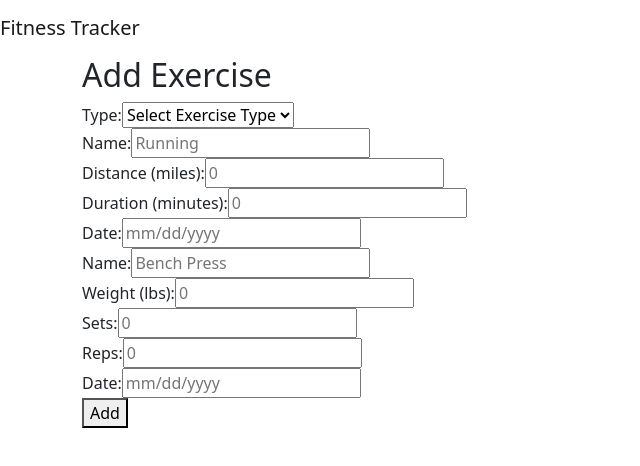
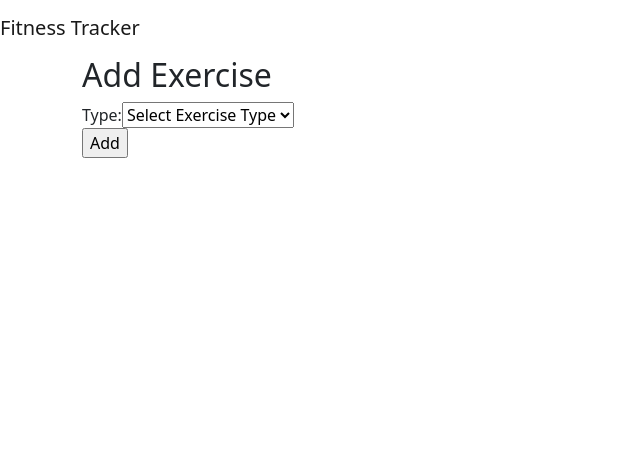
Before and after one commit to joce1ynn/fitness-tracker-MERN, a React (Create React App) app in the folder client/: page /exercise in a window 1280 px wide. Shown: the top 466 px of the page, without its empty margins (0-640 px from the left). Built offline with nearby package versions, Linux system fonts and the light colour scheme.

Commit message:
add cardio and resistance form

```diff
--- a/client/package.json
+++ b/client/package.json
@@ -11,6 +11,7 @@
     "jwt-decode": "^3.1.2",
     "react": "^18.2.0",
     "react-bootstrap": "^2.6.0",
+    "react-datepicker": "^4.8.0",
     "react-dom": "^18.2.0",
     "react-router-dom": "^6.5.0",
     "react-scripts": "5.0.1",
--- /dev/null
+++ b/client/src/components/Cardio.js
@@ -0,0 +1,27 @@
+import React, { useState } from 'react'
+import DatePicker from "react-datepicker";
+import "react-datepicker/dist/react-datepicker.css";
+
+export default function Cardio() {
+    const [startDate, setStartDate] = useState(new Date())
+    return (
+        <div className='cardio-form'>
+            <div className="cardio-name">
+                <label >Name:</label>
+                <input type="text" name="cardio-name" id="cardio-name" placeholder="Running" />
+            </div>
+            <div className="distance">
+                <label >Distance (miles):</label>
+                <input type="number" name="distance" id="distance" placeholder="0" />
+            </div>
+            <div className="duration">
+                <label >Duration (minutes):</label>
+                <input type="number" name="duration" id="duration" placeholder="0" />
+            </div>
+            <div className="date">
+                <label >Date:</label>
+                <DatePicker selected={startDate} onChange={(date) => setStartDate(date)} />
+            </div>
+        </div>
+    )
+}
--- /dev/null
+++ b/client/src/components/Resistance.js
@@ -0,0 +1,31 @@
+import React, { useState } from 'react'
+import DatePicker from "react-datepicker";
+import "react-datepicker/dist/react-datepicker.css";
+
+export default function Resistance() {
+    const [startDate, setStartDate] = useState(new Date())
+    return (
+        <div className='resistance-form'>
+            <div className="res-name">
+                <label>Name:</label>
+                <input type="text" name="res-name" id="res-name" placeholder="Bench Press" />
+            </div>
+            <div className="weight">
+                <label>Weight (lbs):</label>
+                <input type="number" name="weight" id="weight" placeholder="0" />
+            </div>
+            <div className="sets">
+                <label>Sets:</label>
+                <input type="number" name="sets" id="sets" placeholder="0" />
+            </div>
+            <div className="reps">
+                <label>Reps:</label>
+                <input type="number" name="reps" id="reps" placeholder="0" />
+            </div>
+            <div className="date">
+                <label>Date:</label>
+                <DatePicker selected={startDate} onChange={(date) => setStartDate(date)} />
+            </div>
+        </div>
+    )
+}
--- a/client/src/pages/Exercise.js
+++ b/client/src/pages/Exercise.js
@@ -1,61 +1,42 @@
 import React from 'react'
+import Cardio from '../components/Cardio';
+import Resistance from '../components/Resistance';
 
-export default function Exercise() {
+export default class Exercise extends React.Component {
+  constructor(props) {
+    super(props);
+    this.state = { value: 'default' };
+    this.handleChange = this.handleChange.bind(this);
+    this.handleSubmit = this.handleSubmit.bind(this);
+  }
+
+  handleChange = (event) => {
+    this.setState({ value: event.target.value });
+  }
+
+  handleSubmit(event) {
+    event.preventDefault();
+  }
+
+  render() {
     return (
       <div>
         <h2>Add Exercise</h2>
-      <form>
+        <form onSubmit={this.handleSubmit}>
           <div className='type'>
             <label>Type:</label>
-          <select>
-            <option>Select Exercise Type</option>
-            <option>Cardio</option>
-            <option>Resistance</option>
-          </select></div>
-        <div className='cardio-form'>
-          <div className="cardio-name">
-            <label for="cardio-name">Name:</label>
-            <input type="text" name="cardio-name" id="cardio-name" placeholder="Running" />
+            <select value={this.state.value} onChange={this.handleChange}>
+              <option disabled value="default">Select Exercise Type</option>
+              <option value="cardio" >Cardio</option>
+              <option value="resistance" >Resistance</option>
+            </select>
           </div>
-          <div className="distance">
-            <label for="distance">Distance (miles):</label>
-            <input type="number" name="distance" id="distance" placeholder="0" />
-          </div>
-          <div className="duration">
-            <label for="duration">Duration (minutes):</label>
-            <input type="number" name="duration" id="duration" placeholder="0" />
-          </div>
-          <div className="date">
-            <label for="date">Date:</label>
-            <input type="text" name="date" id="date" placeholder="mm/dd/yyyy" />
-          </div>
-        </div>
-        <div className='resistance-form'>
-          <div className="res-name">
-            <label for="name">Name:</label>
-            <input type="text" name="res-name" id="res-name" placeholder="Bench Press" />
-          </div>
-          <div className="weight">
-            <label for="weight">Weight (lbs):</label>
-            <input type="number" name="weight" id="weight" placeholder="0" />
-          </div>
-          <div className="sets">
-            <label for="sets">Sets:</label>
-            <input type="number" name="sets" id="sets" placeholder="0" />
-          </div>
-          <div className="reps">
-            <label for="reps">Reps:</label>
-            <input type="number" name="reps" id="reps" placeholder="0" />
-          </div>
-          <div className="date">
-            <label for="date">Date:</label>
-            <input type="text" name="date" id="date" placeholder="mm/dd/yyyy" />
-          </div>
-        </div>
-        <div className='exercise-btn'>
-          <button >Add</button>
-        </div>
+          {/* Render the component based on the selected option */}
+          {this.state.value === 'cardio' && <Cardio />}
+          {this.state.value === 'resistance' && <Resistance />}
+          <input type="submit" value="Add" />
         </form>
       </div>
-  )
+    );
   }
+}
```
Also changed, not shown: 1 other file (tests, documents, lock files or other folders). Lines whose indentation alone changed are shown as unchanged.
